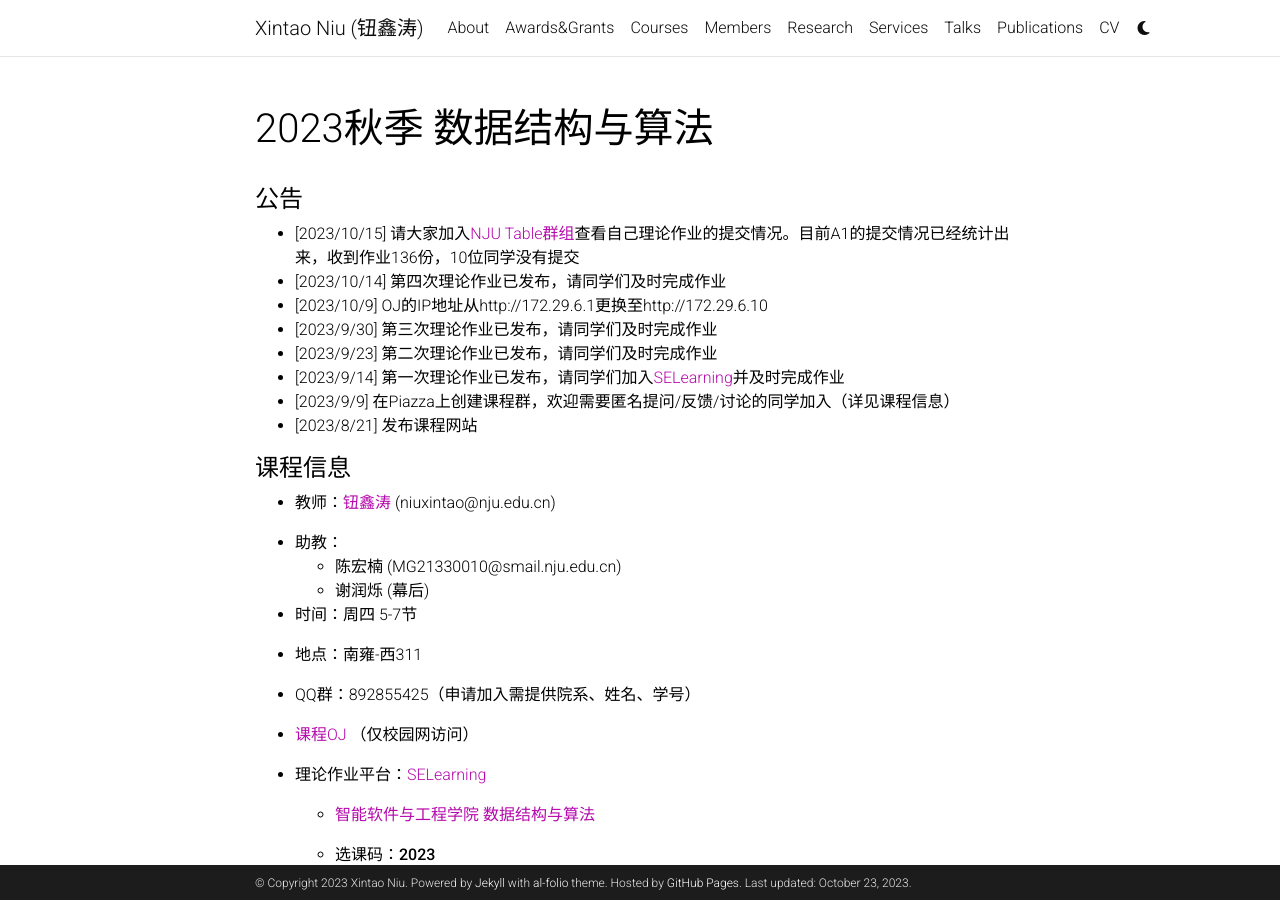
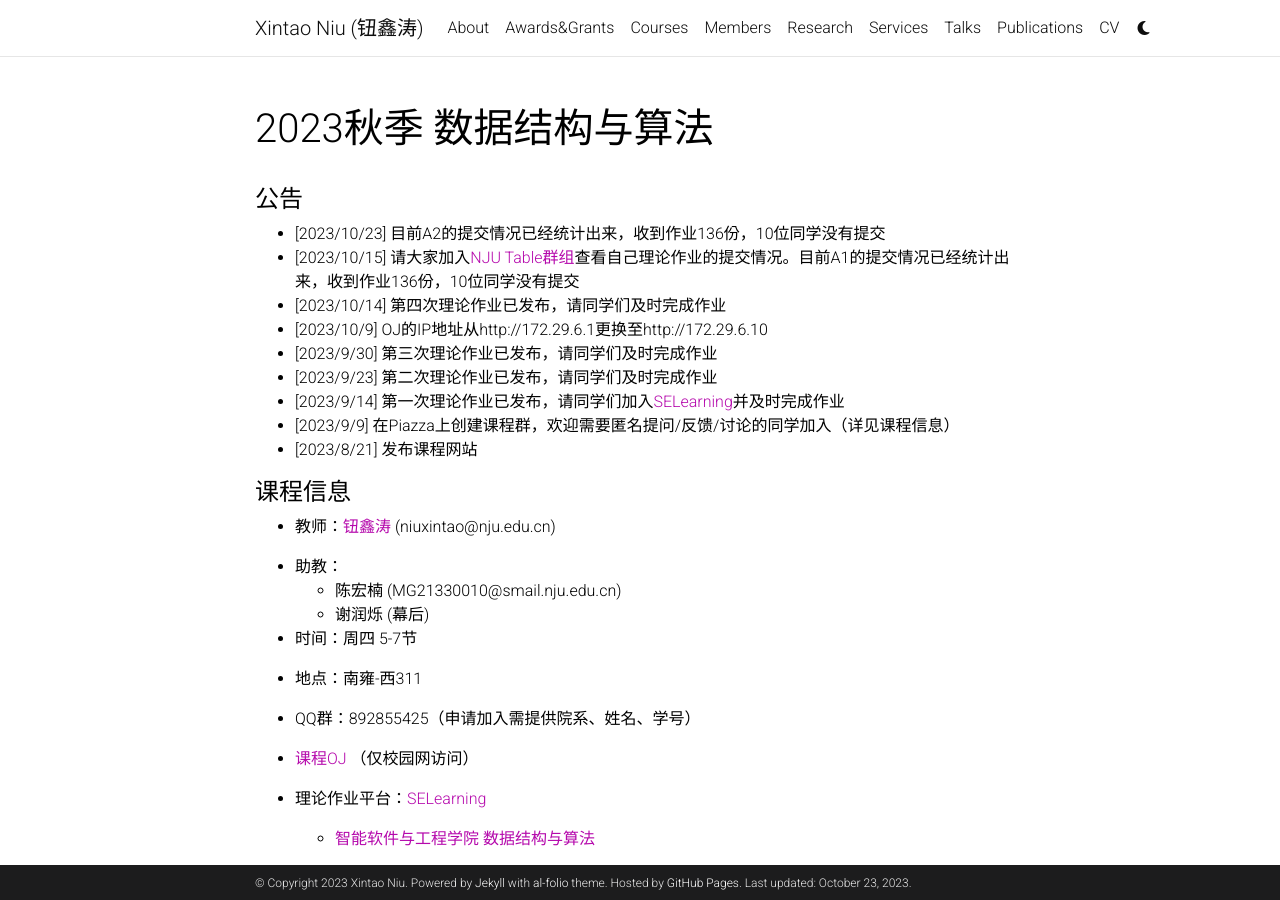
Before and after one commit to niuxintao/niuxintao.github.io, a Jekyll site: the page built from _courses/2023Fall-DS.md, in a window 1280 px wide and 900 px high. Built offline with Jekyll 4.4.1, drawn with Linux system fonts in a browser that asks for light colours; comment, search, counter and statistics services are not loaded; a style sheet for code colours, icons or effects is not loaded; some of the changed lines change nothing that is shown.

Commit message:
add a2 solution and info

```diff
--- a/_courses/2023Fall-DS.md
+++ b/_courses/2023Fall-DS.md
@@ -5,6 +5,7 @@
 ---
 
 #### 公告
+- [2023/10/23] 目前A2的提交情况已经统计出来，收到作业136份，10位同学没有提交
 - [2023/10/15] 请大家加入[NJU Table群组](https://table.nju.edu.cn/group-invite/0691abf6/)查看自己理论作业的提交情况。目前A1的提交情况已经统计出来，收到作业136份，10位同学没有提交
 - [2023/10/14] 第四次理论作业已发布，请同学们及时完成作业
 - [2023/10/9] OJ的IP地址从http://172.29.6.1更换至http://172.29.6.10
@@ -96,7 +97,7 @@
 #### 作业
 
 - [Assignment 1](/assets/pdf/2023Fall-DS/A1.pdf), ddl: 2023/9/22 24:00  [参考题解](/assets/pdf/2023Fall-DS/A1 参考题解.pdf)
-- [Assignment 2](/assets/pdf/2023Fall-DS/A2.pdf), ddl: 2023/10/1 23:59
+- [Assignment 2](/assets/pdf/2023Fall-DS/A2.pdf), ddl: 2023/10/1 23:59  [参考题解](/assets/pdf/2023Fall-DS/A2 参考题解.pdf)
 - [Assignment 3](/assets/pdf/2023Fall-DS/A3.pdf), ddl: 2023/10/8 23:59
 - [Assignment 4](/assets/pdf/2023Fall-DS/A4.pdf) , ddl: 2023/10/22 23:59
 
```
Also changed, not shown: 1 other file.
